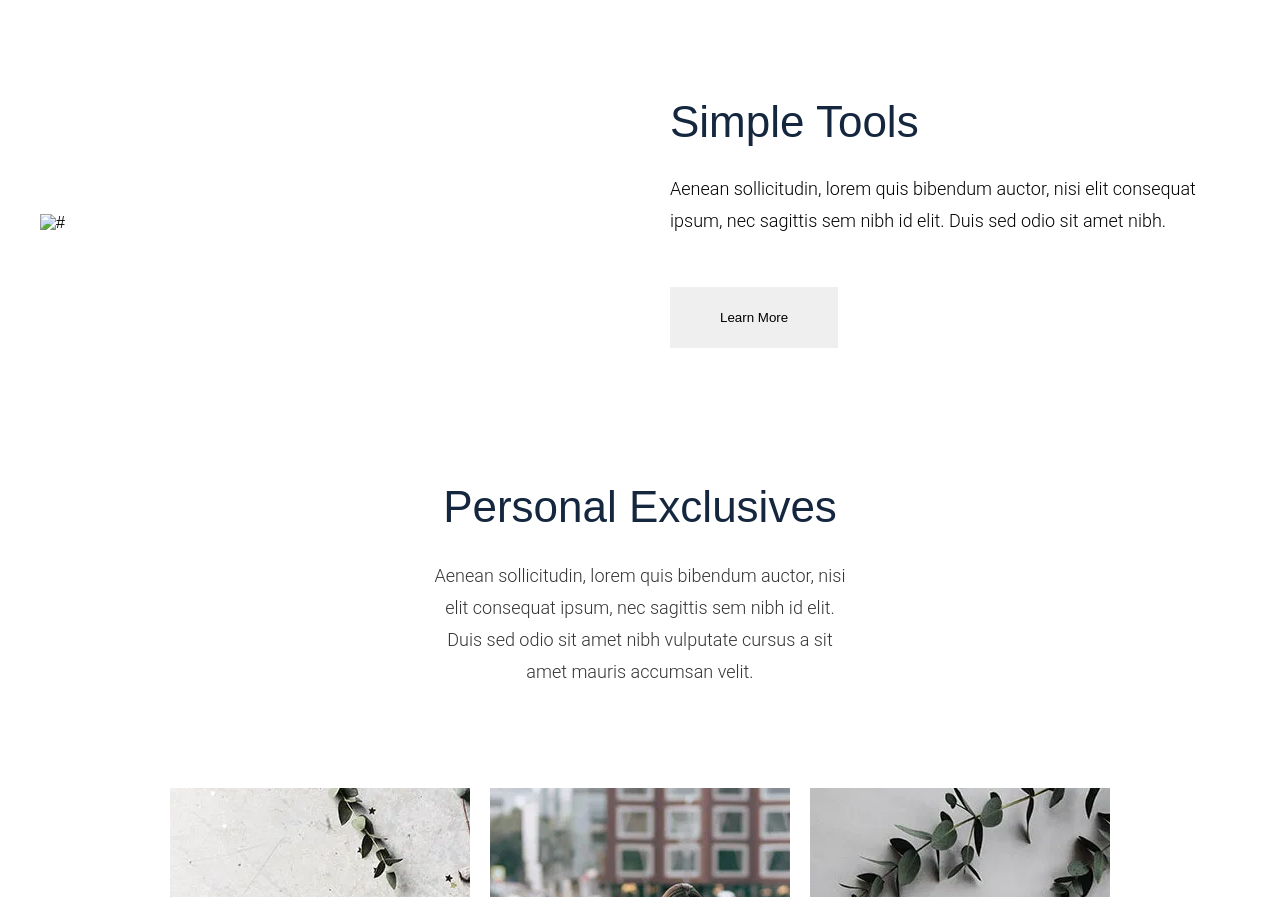
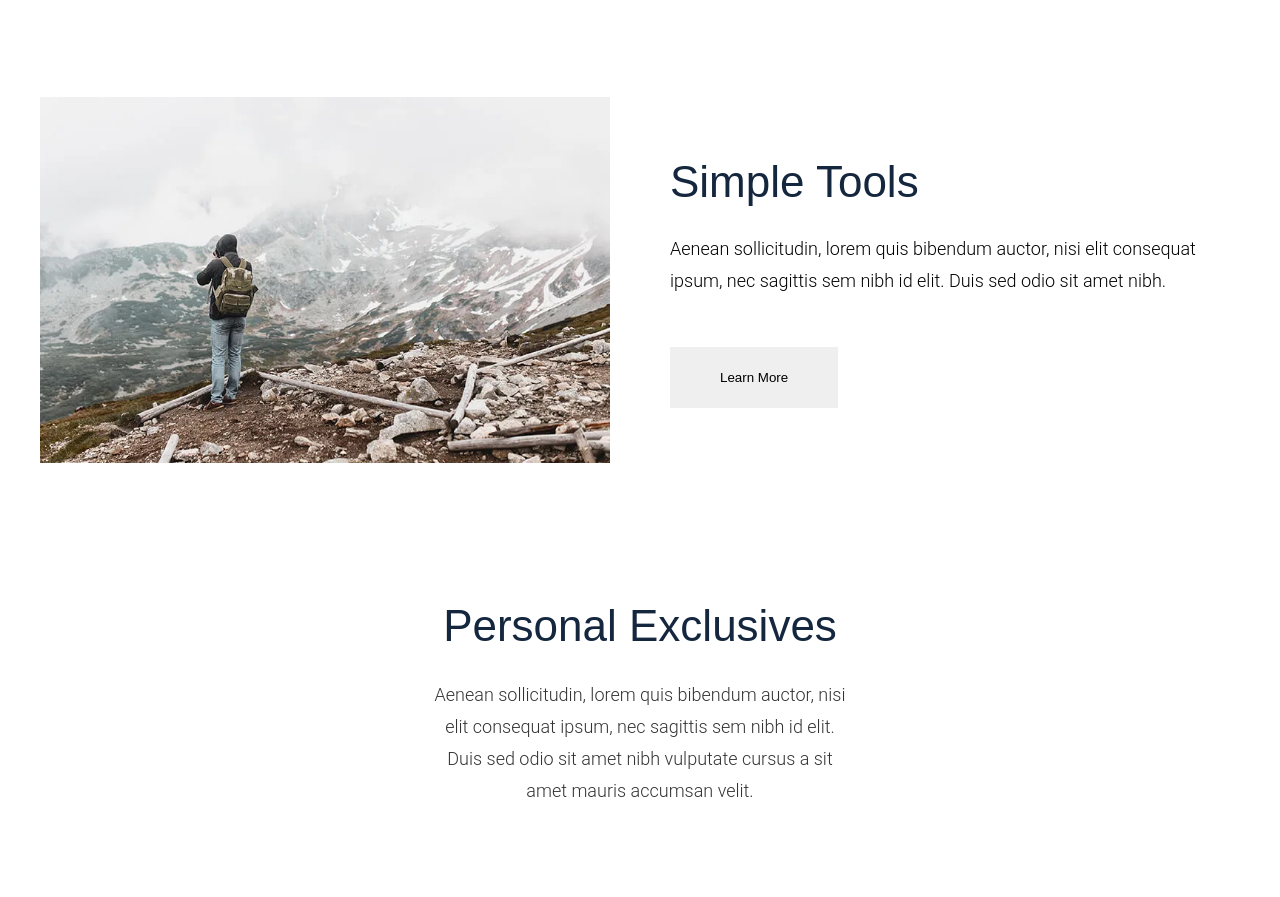
Before and after one commit to mdjunayed1470/project-1, a plain HTML site: page index.html in a window 1280 px wide. Shown: the part 1453-2350 px from the top of the page. Drawn offline with Linux system fonts and the light colour scheme; the site is published under a folder, as on GitHub Pages, so addresses that start at the root find nothing.

Commit message:
Update index.html

```diff
--- a/index.html
+++ b/index.html
@@ -84,7 +84,7 @@
      <!-- simple tools start -->
       <section id="simpele-tool">
         <div class="simpele-img">
-            <img src="/img/banner-1.webp" alt="#">
+            <img src="./img/banner-1.webp" alt="#">
         </div>
         <div class="simpele-txt">
             <h2>Simple Tools</h2>
```
